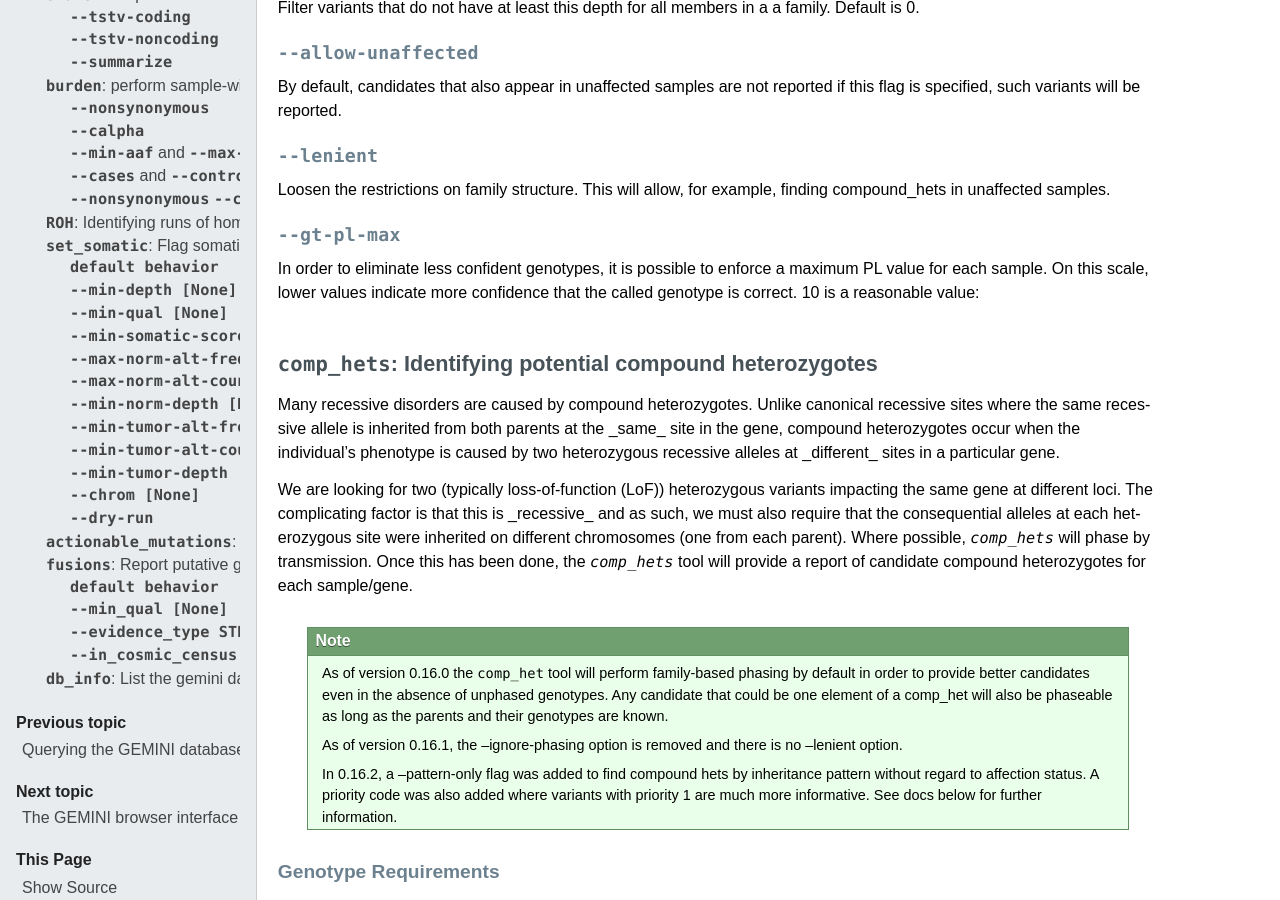
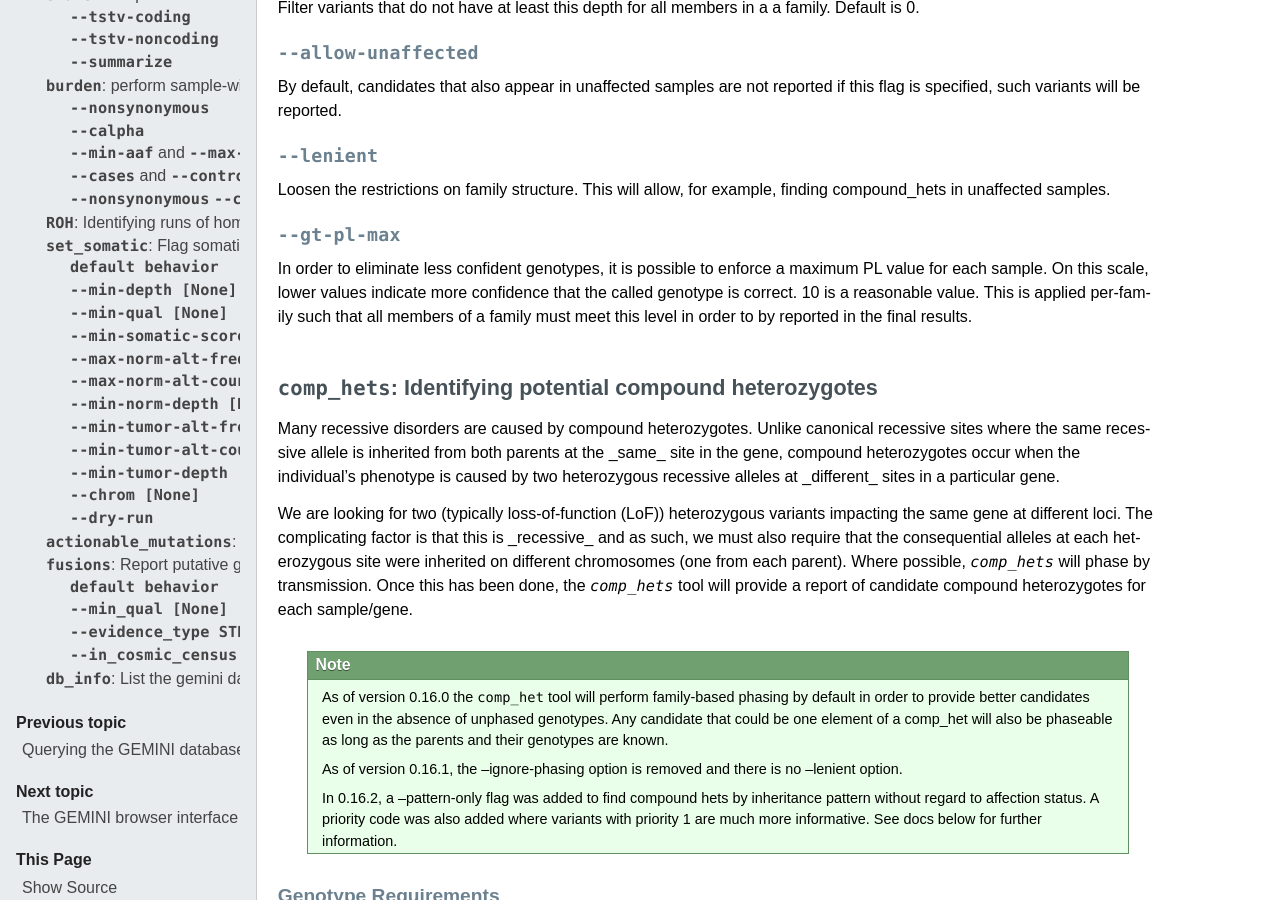
Before and after one commit to arq5x/gemini, a Sphinx documentation site: the page built from docs/content/tools.rst, in a window 1280 px wide and 900 px high, scrolled down 1420 px. Built offline with Sphinx 7.4.7, drawn with Linux system fonts in a browser that asks for light colours; formulas are drawn with MathJax 3; comment, search, counter and statistics services are not loaded; the version number is read from the project's files by our own code; some of the changed text lies outside the part shown.

Commit message:
clarify that --gt-pl-max is per family.

```diff
--- a/docs/content/tools.rst
+++ b/docs/content/tools.rst
@@ -110,7 +110,9 @@
 
 In order to eliminate less confident genotypes, it is possible to enforce a maximum PL value
 for each sample. On this scale, lower values indicate more confidence that the called genotype
-is correct. 10 is a reasonable value:
+is correct. 10 is a reasonable value. This is applied per-family such that all
+members of a family must meet this level in order to by reported in the final
+results.
 
 ===========================================================================
 ``comp_hets``: Identifying potential compound heterozygotes
@@ -323,7 +325,7 @@
                             each sample in a family (default = 0)
       --gt-pl-max GT_PHRED_LL
                             The maximum phred-scaled genotype likelihod (PL)
-                            allowed for each sample.
+                            allowed for each sample in a family.
       --allow-unaffected    consider candidates that also appear in unaffected samples.
 
 
```
Also changed, not shown: 1 other file.
